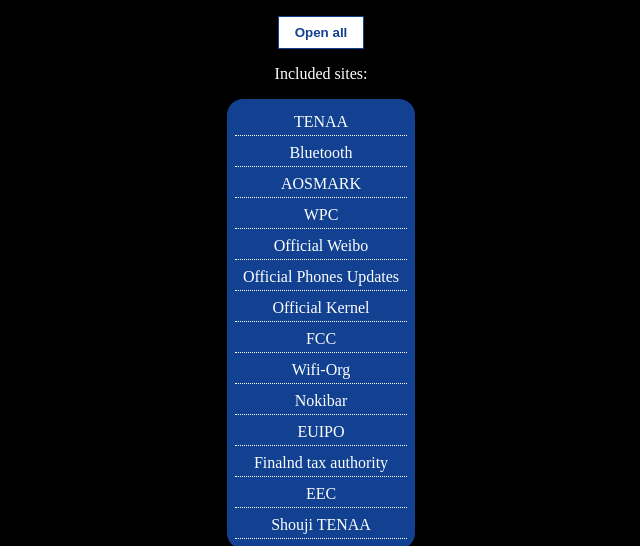
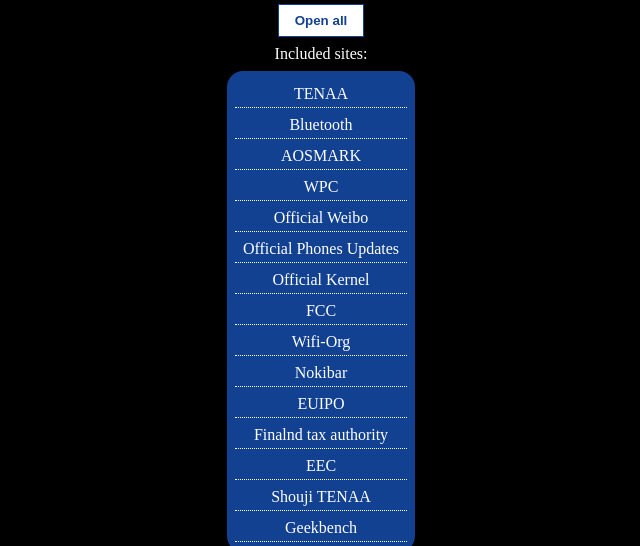
Before and after one commit to st1906/linker, a plain HTML site: page index.html in a window 1280 px wide. Shown: the top 546 px of the page, without its empty margins (319-959 px from the left). Drawn offline with Linux system fonts and the light colour scheme.

Commit message:
links and style

```diff
--- a/index.html
+++ b/index.html
@@ -8,7 +8,7 @@
     <style>
         body{
             width: fit-content;
-            margin: 16px auto auto;
+            margin: 4px auto auto;
             text-align: center;
             background: black;
         }
@@ -58,18 +58,10 @@
 </head>
 <body>
     <button>Open all</button>
-    <p style = "color: white">Included sites:</p>
+    <p style = "color: white;
+                margin: 8px 0;">Included sites:</p>
     <div id="links">
     </div>
-    <footer>
-        <img style="height: 33px;
-                    width: 33px;
-                    margin: 8px auto;
-                    border-radius: 40%;
-                    opacity: 0.7;
-                    ;"
-                    src="./logo.jpg" alt="logo" srcset="">
-    </footer>
     <script>
 
         window.addEventListener("load", ()=>{
@@ -92,13 +84,15 @@
                      });
                 })
         });
-
-
-
-
-
-
-
     </script>
+    <footer>
+        <img style="height: 33px;
+                    width: 33px;
+                    margin: 8px auto;
+                    border-radius: 40%;
+                    opacity: 0.7;
+                    ;"
+                    src="./logo.jpg" alt="logo" srcset="">
+    </footer>
 </body>
 </html>
--- a/links.json
+++ b/links.json
@@ -54,5 +54,9 @@
     {
         "siteName" : "Shouji TENAA",
         "url": "http://shouji.tenaa.com.cn/"
+    },
+    {
+        "siteName" : "Geekbench",
+        "url" : "https://browser.geekbench.com"
     }
 ]
```
